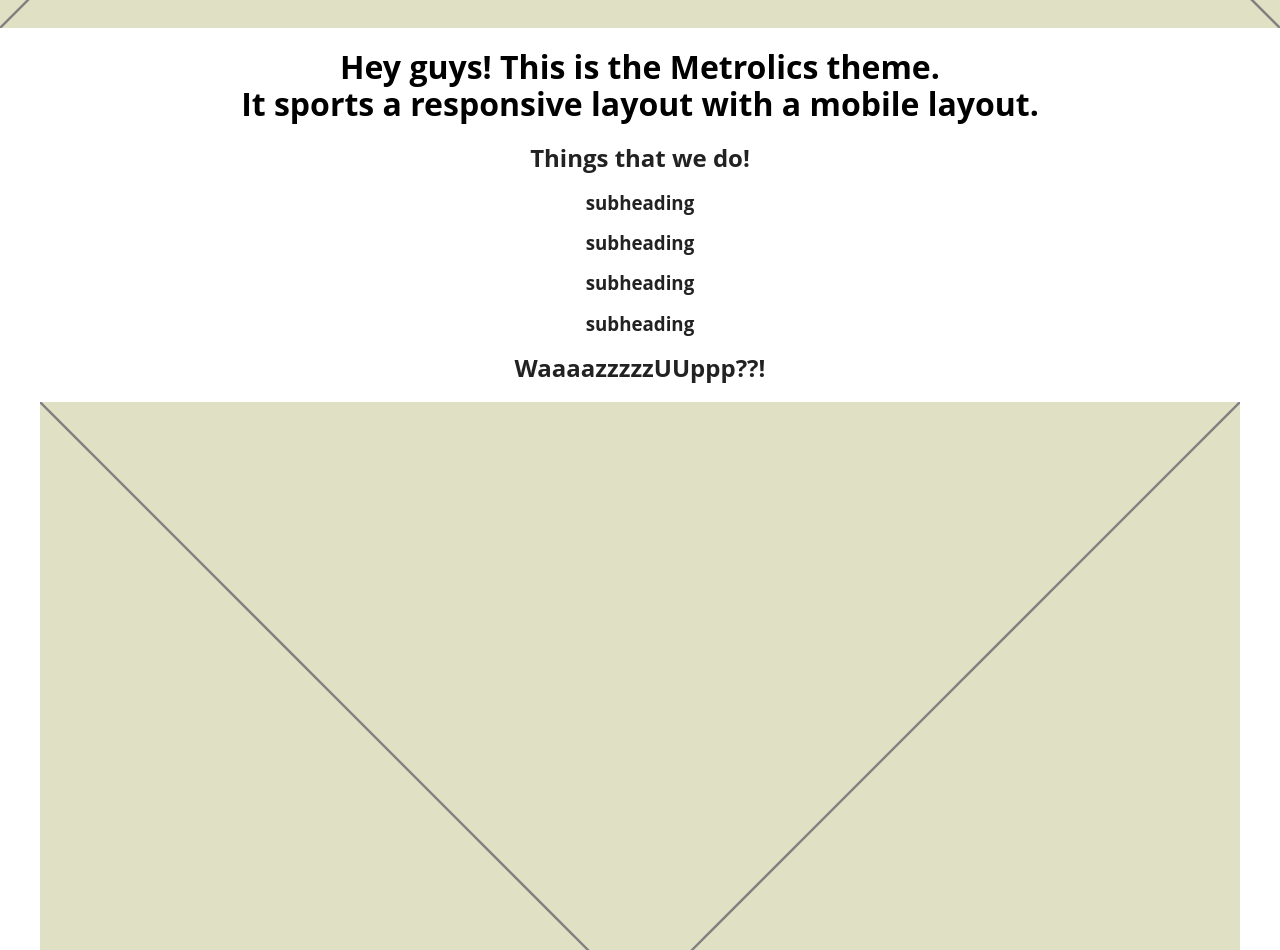
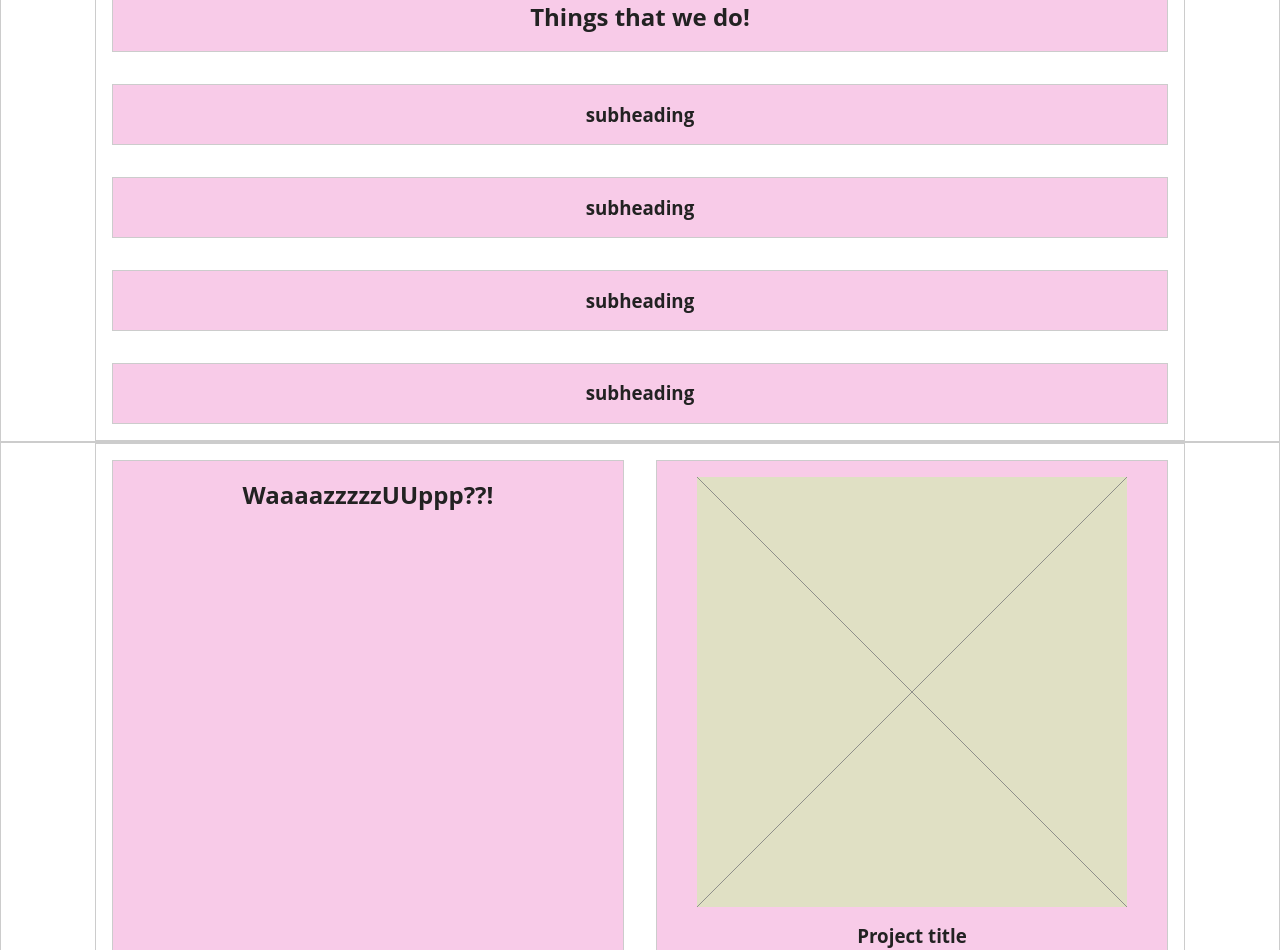
Before and after one commit to zoelake/assignment4, a website built with Parcel: page index.html in a window 1280 px wide. Shown: the part 1252-2202 px from the top of the page. Built offline with nearby package versions, Linux system fonts and the light colour scheme.

Commit message:
started to style columns for mobile/tablet

```diff
--- a/css/main.css
+++ b/css/main.css
@@ -97,12 +97,78 @@ h1 {
    LAYOUT
    ========================================================================== */
 
+   div, section, footer, header {
+     border: 1px solid #CCC;
+   }
+
+   .column {
+     background-color: rgb(248, 203, 232);
+     margin: 1rem;
+   }
+
    .heading {
      text-align: center;
    }
 
+   /*small only*/
+   @media screen and (max-width: 39.9375em){
 
+   }
 
+   /*medium and up*/
+   @media screen and (min-width: 40em){
+      .row {
+      display: grid;
+      width: 85vw;
+      max-width: 70rem;
+      margin: 0 auto;
+    }
+
+    .col-2 {
+      grid-template-columns: 1fr 1fr;
+    }
+    /* .m-col-3 {
+      grid-template-columns: repeat(3, fr);
+    }
+    .m-col-4 {
+      grid-template-columns: repeat(4, fr);
+    }
+    .m-col-5 {
+      grid-template-columns: repeat(5, fr);
+    } */
+
+   }
+
+   /*medium only*/
+   @media screen and (max-width: 39.9375em) and
+   (max-width: 63.9375em){
+
+   }
+
+   /*large and up*/
+   @media screen and (min-width: 64em){
+    /* .l-col-2 {
+      grid-template-columns: 1fr 1fr;
+    }
+    .l-col-3 {
+      grid-template-columns: repeat(3, fr);
+    }
+    .l-col-4 {
+      grid-template-columns: repeat(4, fr);
+    }
+    .l-col-5 {
+      grid-template-columns: repeat(5, fr);
+    }
+    .l-col-6 {
+      grid-template-columns: repeat(6, fr);
+    } */
+   }
+
+   /*large only*/
+   @media screen and (max-width: 64em) and
+   (max-width: 74.9375em){
+
+   }
 
 
 
--- a/index.html
+++ b/index.html
@@ -65,7 +65,7 @@
     </section>
 
     <section class="projects--new">
-      <div class="row">
+      <div class="row col-2">
         <div class="column">
             <h2 class="heading">
               WaaaazzzzzUUppp??!
@@ -120,7 +120,7 @@
     </section>
 
     <section class="projects">
-      <div class="row">
+      <div class="row col-2">
         <div class="column">
             <h2 class="heading">
               WaaaazzzzzUUppp??!
@@ -217,7 +217,7 @@
     </div>
 
     <footer class="page__footer">
-      <div class="row">
+      <div class="row col-2">
           <div class="page__footer__intro column">
             <h3 class="heading">
               Pewee Herman Intro
```
